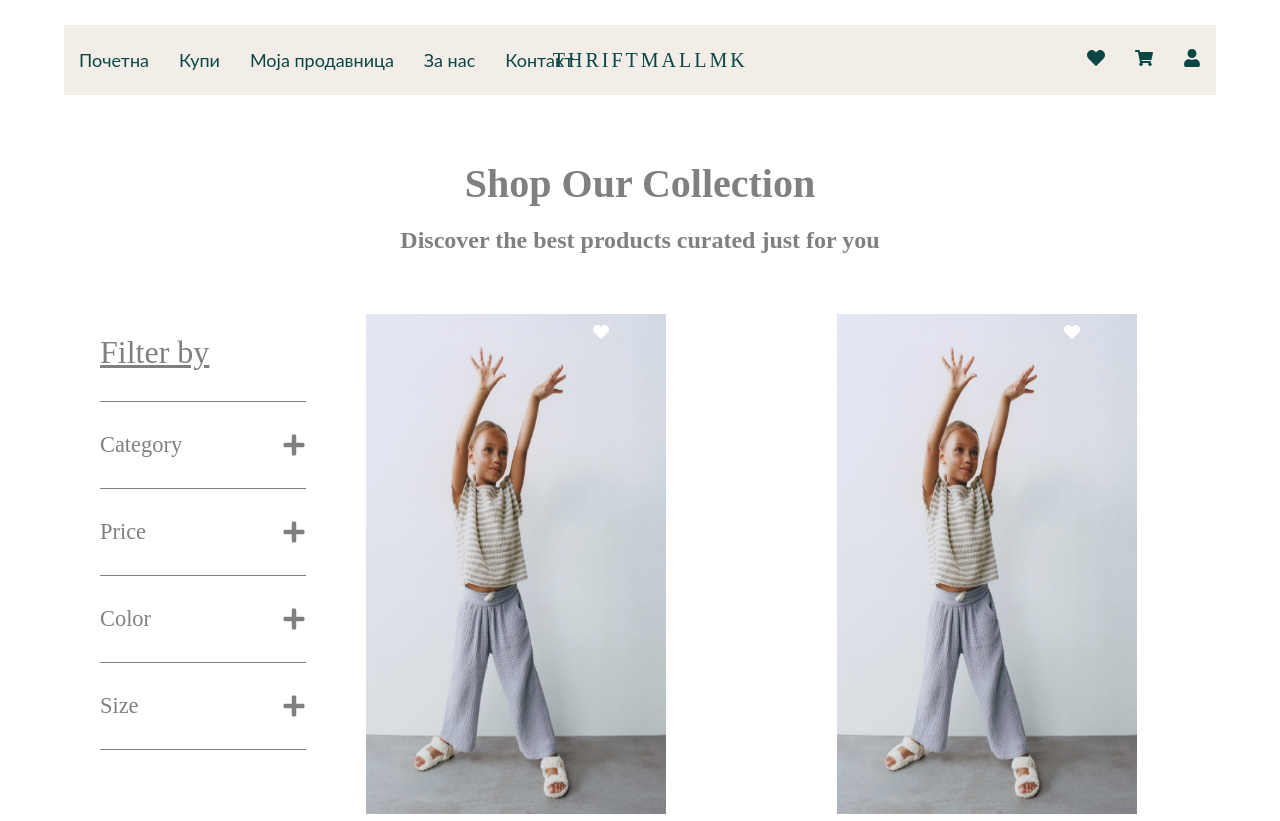
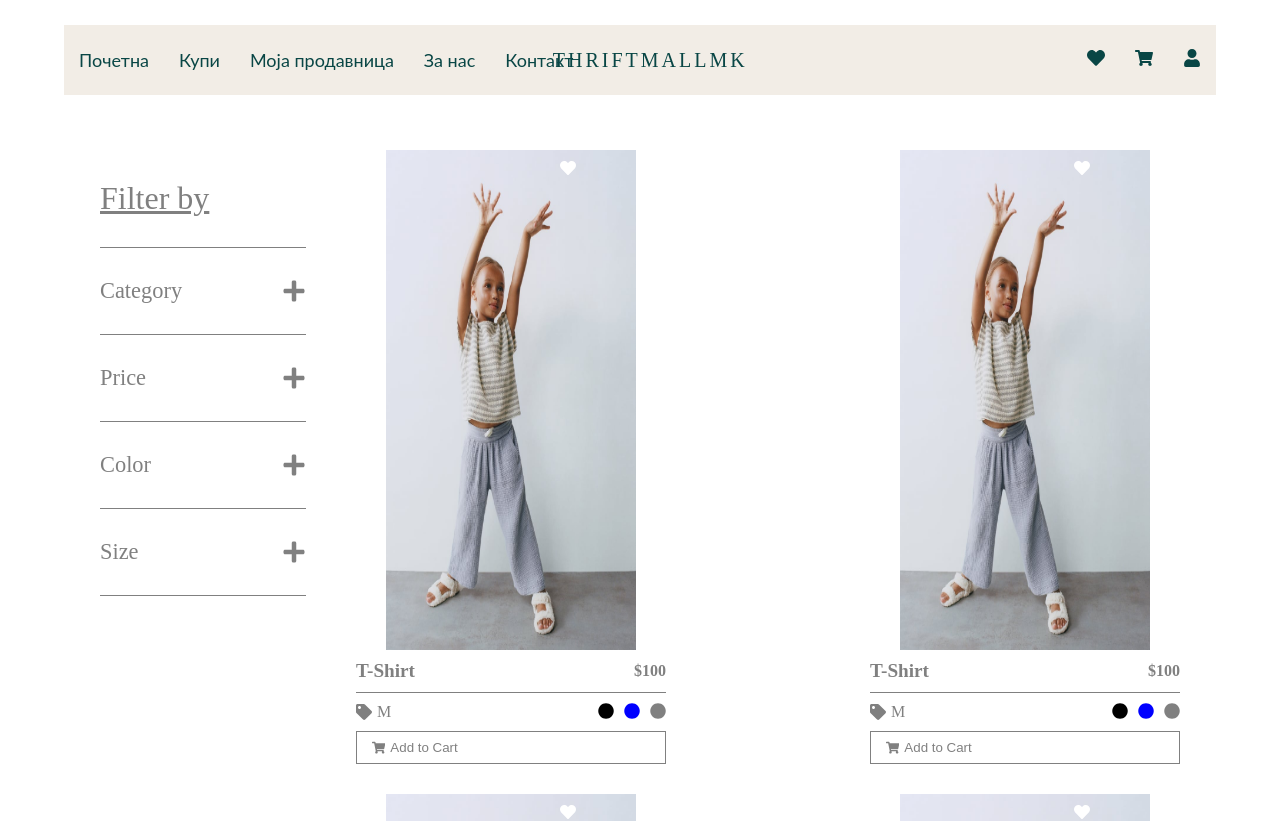
Before and after one commit to gorazdKuzev12/Ida-app, a Next.js app: page /shop in a window 1280 px wide. Shown: the top 821 px of the page. Built offline with nearby package versions, Linux system fonts and the light colour scheme.

Commit message:
fix: Fix image position

```diff
--- a/src/pages/shop.tsx
+++ b/src/pages/shop.tsx
@@ -72,9 +72,8 @@ const Products = styled.div`
 `;
 
 const Product = styled.div`
-  flex-basis: calc(33.3333%);
+  flex-basis: 10%;
   text-align: center;
-  padding: 10px;
   margin-bottom: 30px;
 `;
 
@@ -139,9 +138,8 @@ const ScrollableImage = styled.img`
   scroll-snap-type: y mandatory;
   overflow-y: scroll;
   height: 550px;
-  width: 300px;
-
-  margin-right: 3px; // This creates the 3px space between the image and scrollbar
+  width: 250px;
+  margin-left: 30px;
 
   scroll-snap-align: start; // Ensures smooth scrolling between images
   transition: transform 0.3s ease;
@@ -208,9 +206,6 @@ export default function Shop() {
     <Container>
       <Menu />
       <Content>
-        <Title>Shop Our Collection</Title>
-        <Subtitle>Discover the best products curated just for you</Subtitle>
-
         <FilterContainer>
           <Filters>
             <FilterLabel>Filter by</FilterLabel>
```
